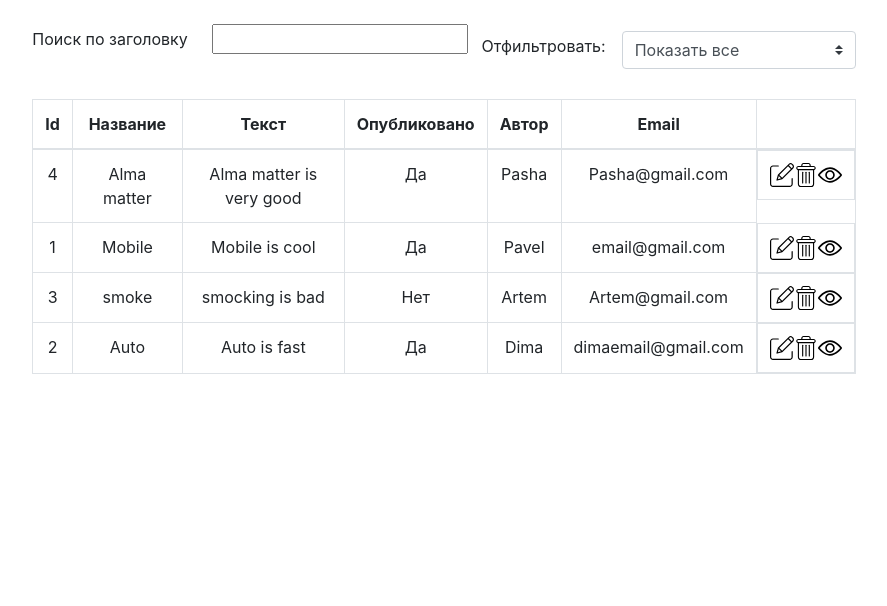
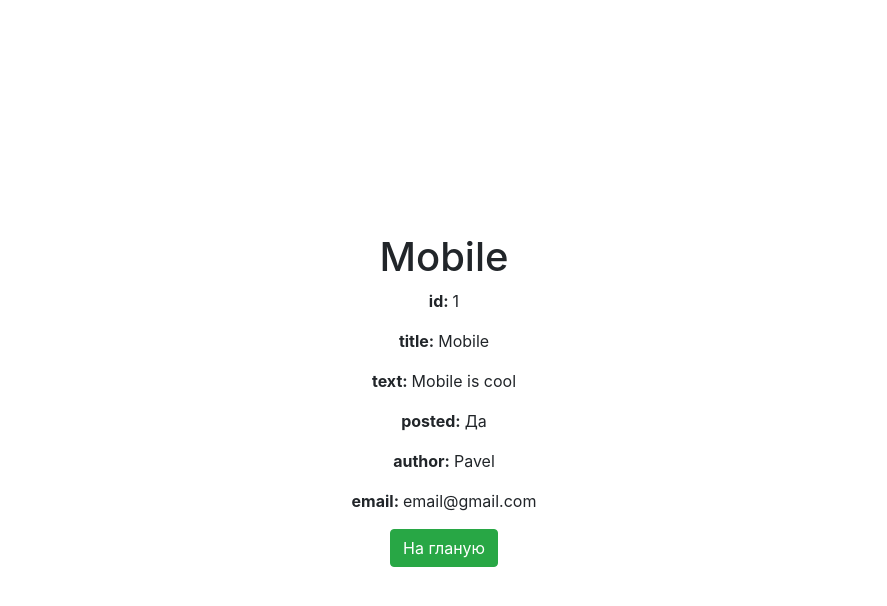
Before and after one commit to PavlikFilippich/owlyLabs, an Angular app: page /article/1 in a window 1280 px wide. Before the commit this address led to /. Shown: the top 606 px of the page, without its empty margins (196-1083 px from the left). Built offline with nearby package versions, Linux system fonts and the light colour scheme.

Commit message:
Create detail-page component. Feat(article-search, main-page): add router link for redirect to the detail page

```diff
--- a/src/app/app-routing.module.ts
+++ b/src/app/app-routing.module.ts
@@ -1,8 +1,15 @@
 import { NgModule } from '@angular/core';
 import { Routes, RouterModule } from '@angular/router';
 
+import { MainPageComponent } from './main-page/main-page.component';
+import { DetailPageComponent } from './detail-page/detail-page.component';
 
-const routes: Routes = [];
+
+const routes: Routes = [
+	{ path: '', redirectTo: '/articles', pathMatch: 'full'},
+	{ path: 'articles', component: MainPageComponent},
+	{ path: 'article/:id', component: DetailPageComponent},
+];
 
 @NgModule({
 	imports: [RouterModule.forRoot(routes)],
--- a/src/app/app.component.html
+++ b/src/app/app.component.html
@@ -1 +1 @@
-<app-main-page></app-main-page>
+<router-outlet></router-outlet>
--- a/src/app/app.module.ts
+++ b/src/app/app.module.ts
@@ -8,6 +8,7 @@ import { MainPageComponent } from './main-page/main-page.component';
 import { PostedPipe } from './pipes/posted.pipe';
 import { ArticleSearchComponent } from './main-page/article-search/article-search.component';
 import { FormsModule } from '@angular/forms';
+import { DetailPageComponent } from './detail-page/detail-page.component';
 
 @NgModule({
 	declarations: [
@@ -15,6 +16,7 @@ import { FormsModule } from '@angular/forms';
 		MainPageComponent,
 		PostedPipe,
 		ArticleSearchComponent,
+		DetailPageComponent,
 	],
 	imports: [
 		BrowserModule,
--- /dev/null
+++ b/src/app/detail-page/detail-page.component.html
@@ -0,0 +1,8 @@
+<section class="col-8 mx-auto wrapper">
+	<h1>{{article.title}}</h1>
+	<dl *ngFor="let prop of propertiesArticle" class="d-flex flex-row">
+		<dt class="mr-1">{{prop.key}}:</dt>
+		<dd>{{prop.key == "posted" ? (prop.value | posted) : prop.value}}</dd>
+	</dl>
+	<button class="btn btn-success" routerLink="">На гланую</button>
+</section>
--- /dev/null
+++ b/src/app/detail-page/detail-page.component.scss
@@ -0,0 +1,11 @@
+.wrapper {
+	display: flex;
+	flex-direction: column;
+	align-items: center;
+	height: 100vh;
+	justify-content: center;
+}
+
+dl {
+	margin-bottom: 0.5rem;
+}
--- /dev/null
+++ b/src/app/detail-page/detail-page.component.ts
@@ -0,0 +1,47 @@
+import { Component, OnInit } from '@angular/core';
+import { ActivatedRoute } from '@angular/router';
+
+import { ApiService } from '../api.service';
+import { Article } from '@models/article';
+import { Property } from '@models/property';
+
+@Component({
+	selector: 'app-detail-page',
+	templateUrl: './detail-page.component.html',
+	styleUrls: ['./detail-page.component.scss']
+})
+export class DetailPageComponent implements OnInit {
+
+	article: any;
+
+	articles: Article[];
+
+	propertiesArticle: Property[] = [];
+
+	constructor(
+		private route: ActivatedRoute,
+		private api: ApiService
+	) { }
+
+	ngOnInit() {
+		this.getArticle();
+		this.getPropertiesArticle();
+	}
+
+	getArticle() {
+		const id = +this.route.snapshot.paramMap.get('id');
+		this.api.articles.subscribe( articles => this.articles = articles );
+		this.article = this.articles.find( item => item.id === id );
+	}
+
+	getPropertiesArticle() {
+		for ( const prop of Object.keys(this.article)) {
+			const property: Property = {
+				key: prop,
+				value: this.article[prop]
+			};
+			this.propertiesArticle.push(property);
+		}
+	}
+
+}
--- a/src/app/main-page/article-search/article-search.component.html
+++ b/src/app/main-page/article-search/article-search.component.html
@@ -1,9 +1,11 @@
 <div>
-	<label for="search-box" class="pr-4">Поиск по заголовку</label>
-	<input id="search-box" [(ngModel)]="titleForSearch" />
+	<section>
+		<label for="search-box" class="pr-4">Поиск по заголовку</label>
+		<input id="search-box" [(ngModel)]="titleForSearch" />
+	</section>
 	<ul class="search-result">
 		<li *ngFor="let article of articles">
-			{{article.title}}
+			<a routerLink="/article/{{article.id}}">{{article.title}}</a>
 		</li>
 	</ul>
 </div>
--- a/src/app/main-page/main-page.component.html
+++ b/src/app/main-page/main-page.component.html
@@ -33,7 +33,7 @@
 				<td class="d-flex flex-row justify-content-between">
 					<img src="../../assets/icons/edit.svg" alt="Редактировать">
 					<img src="../../assets/icons/delete.svg" alt="Удалить" (click)="deleteArticle(article.id)">
-					<img src="../../assets/icons/view.svg" alt="Просмотр">
+					<img src="../../assets/icons/view.svg" alt="Просмотр" routerLink="/article/{{article.id}}">
 				</td>
 			</tr>
 		</tbody>
--- /dev/null
+++ b/src/app/models/property.ts
@@ -0,0 +1,4 @@
+export class Property {
+	key: string;
+	value: string;
+}
```
